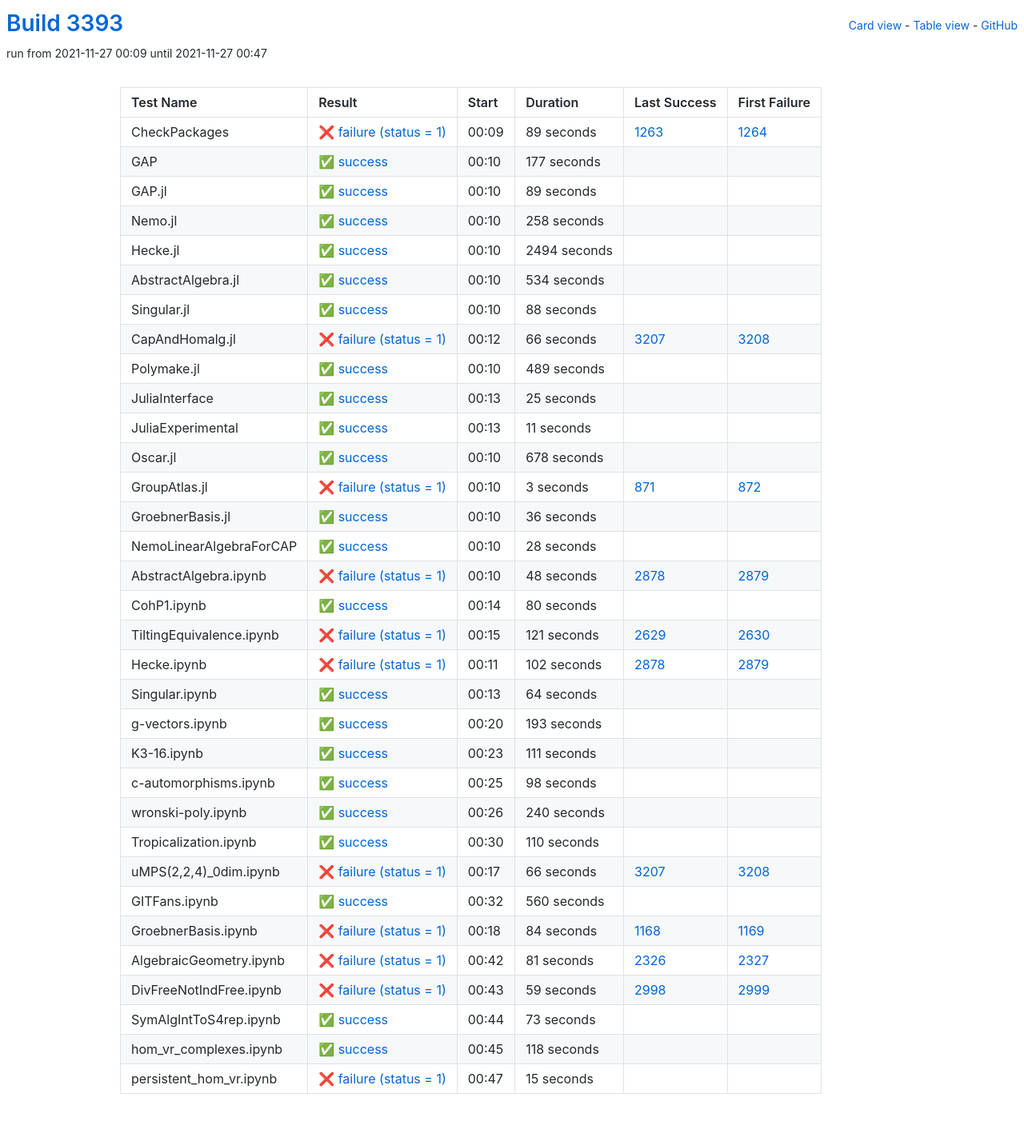
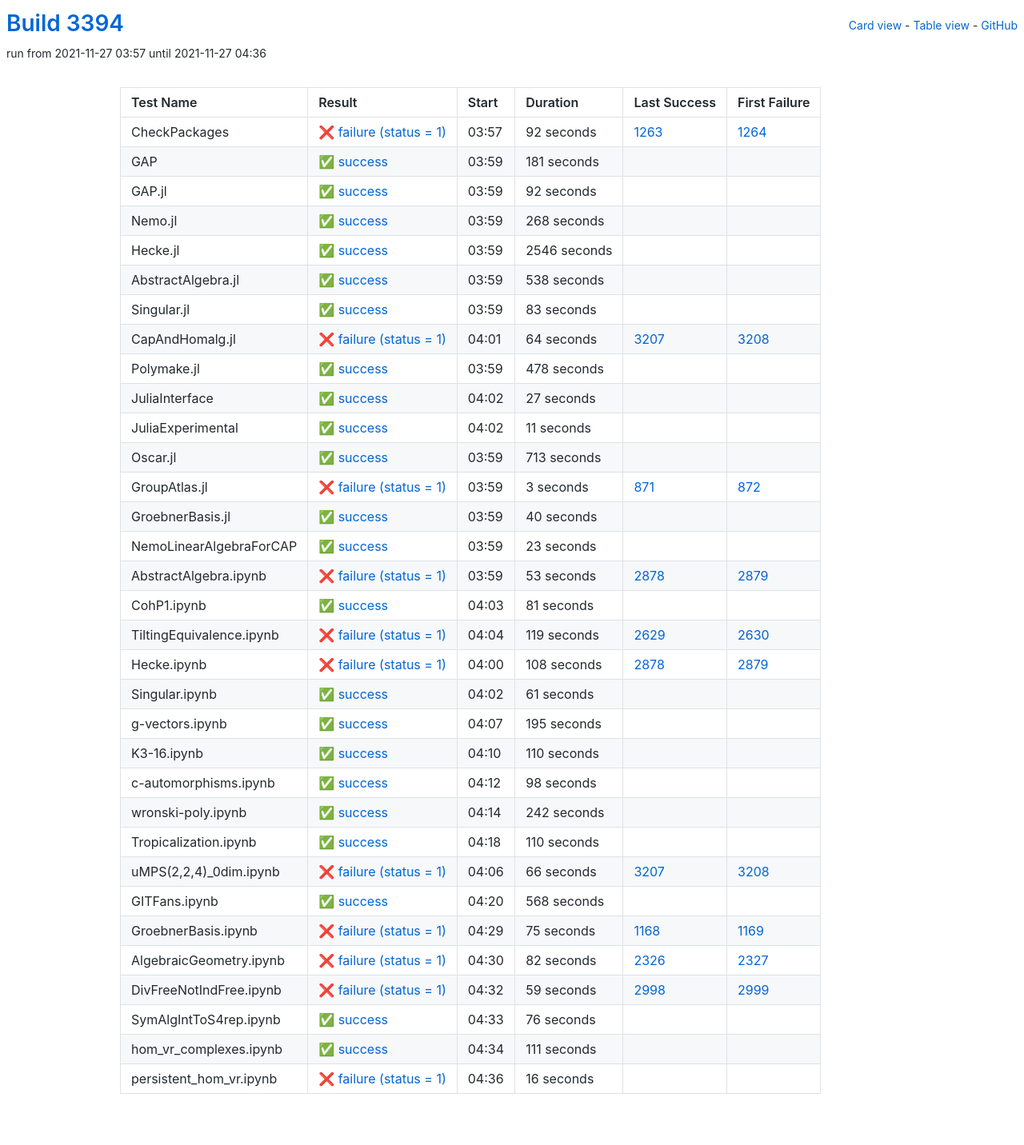
Before and after one commit to oscar-system/oscar-ci-status-stable, a Jekyll site: the page built from table.html, in a window 1280 px wide. Shown: the whole page at 80% size. Built offline with Jekyll 4.4.1, drawn with Linux system fonts in a browser that asks for light colours.

Commit message:
Build #3394

```diff
--- a/_data/ci.yml
+++ b/_data/ci.yml
@@ -1,6 +1,6 @@
 ---
-build: 3393
-build_url: https://oscarci.mathematik.uni-kl.de/job/oscar-stable/3393/
+build: 3394
+build_url: https://oscarci.mathematik.uni-kl.de/job/oscar-stable/3394/
 job: oscar-stable
 organization: oscar-system
 repo: oscar-ci-status-stable
@@ -8,128 +8,128 @@ repourl: https://github.com/oscar-system/oscar-ci-status-stable
 tests:
 - name: CheckPackages
   id: checkpackages
-  log: https://oscarci.mathematik.uni-kl.de/job/oscar-stable/3393/artifact/logs/build-3393/CheckPackages.log
-  start: 2021-11-27 00:09
+  log: https://oscarci.mathematik.uni-kl.de/job/oscar-stable/3394/artifact/logs/build-3394/CheckPackages.log
+  start: 2021-11-27 03:57
   success: false
   exitcode: 1
   status: failure
-  duration: 89
+  duration: 92
   last_success: 1263
   last_success_url: https://oscarci.mathematik.uni-kl.de/job/oscar-stable/1263/
   first_failure: 1264
   first_failure_url: https://oscarci.mathematik.uni-kl.de/job/oscar-stable/1264/
 - name: GAP
   id: gap
-  log: https://oscarci.mathematik.uni-kl.de/job/oscar-stable/3393/artifact/logs/build-3393/GAP.log
-  start: 2021-11-27 00:10
+  log: https://oscarci.mathematik.uni-kl.de/job/oscar-stable/3394/artifact/logs/build-3394/GAP.log
+  start: 2021-11-27 03:59
   success: true
   exitcode: 0
   status: success
-  duration: 177
+  duration: 181
   last_success: false
   last_success_url:
   first_failure: false
   first_failure_url:
 - name: GAP.jl
   id: gap-jl
-  log: https://oscarci.mathematik.uni-kl.de/job/oscar-stable/3393/artifact/logs/build-3393/GAP.jl.log
-  start: 2021-11-27 00:10
+  log: https://oscarci.mathematik.uni-kl.de/job/oscar-stable/3394/artifact/logs/build-3394/GAP.jl.log
+  start: 2021-11-27 03:59
   success: true
   exitcode: 0
   status: success
-  duration: 89
+  duration: 92
   last_success: false
   last_success_url:
   first_failure: false
   first_failure_url:
 - name: Nemo.jl
   id: nemo-jl
-  log: https://oscarci.mathematik.uni-kl.de/job/oscar-stable/3393/artifact/logs/build-3393/Nemo.jl.log
-  start: 2021-11-27 00:10
+  log: https://oscarci.mathematik.uni-kl.de/job/oscar-stable/3394/artifact/logs/build-3394/Nemo.jl.log
+  start: 2021-11-27 03:59
   success: true
   exitcode: 0
   status: success
-  duration: 258
+  duration: 268
   last_success: false
   last_success_url:
   first_failure: false
   first_failure_url:
 - name: Hecke.jl
   id: hecke-jl
-  log: https://oscarci.mathematik.uni-kl.de/job/oscar-stable/3393/artifact/logs/build-3393/Hecke.jl.log
-  start: 2021-11-27 00:10
+  log: https://oscarci.mathematik.uni-kl.de/job/oscar-stable/3394/artifact/logs/build-3394/Hecke.jl.log
+  start: 2021-11-27 03:59
   success: true
   exitcode: 0
   status: success
-  duration: 2494
+  duration: 2546
   last_success: false
   last_success_url:
   first_failure: false
   first_failure_url:
 - name: AbstractAlgebra.jl
   id: abstractalgebra-jl
-  log: https://oscarci.mathematik.uni-kl.de/job/oscar-stable/3393/artifact/logs/build-3393/AbstractAlgebra.jl.log
-  start: 2021-11-27 00:10
+  log: https://oscarci.mathematik.uni-kl.de/job/oscar-stable/3394/artifact/logs/build-3394/AbstractAlgebra.jl.log
+  start: 2021-11-27 03:59
   success: true
   exitcode: 0
   status: success
-  duration: 534
+  duration: 538
   last_success: false
   last_success_url:
   first_failure: false
   first_failure_url:
 - name: Singular.jl
   id: singular-jl
-  log: https://oscarci.mathematik.uni-kl.de/job/oscar-stable/3393/artifact/logs/build-3393/Singular.jl.log
-  start: 2021-11-27 00:10
+  log: https://oscarci.mathematik.uni-kl.de/job/oscar-stable/3394/artifact/logs/build-3394/Singular.jl.log
+  start: 2021-11-27 03:59
   success: true
   exitcode: 0
   status: success
-  duration: 88
+  duration: 83
   last_success: false
   last_success_url:
   first_failure: false
   first_failure_url:
 - name: CapAndHomalg.jl
   id: capandhomalg-jl
-  log: https://oscarci.mathematik.uni-kl.de/job/oscar-stable/3393/artifact/logs/build-3393/CapAndHomalg.jl.log
-  start: 2021-11-27 00:12
+  log: https://oscarci.mathematik.uni-kl.de/job/oscar-stable/3394/artifact/logs/build-3394/CapAndHomalg.jl.log
+  start: 2021-11-27 04:01
   success: false
   exitcode: 1
   status: failure
-  duration: 66
+  duration: 64
   last_success: 3207
   last_success_url: https://oscarci.mathematik.uni-kl.de/job/oscar-stable/3207/
   first_failure: 3208
   first_failure_url: https://oscarci.mathematik.uni-kl.de/job/oscar-stable/3208/
 - name: Polymake.jl
   id: polymake-jl
-  log: https://oscarci.mathematik.uni-kl.de/job/oscar-stable/3393/artifact/logs/build-3393/Polymake.jl.log
-  start: 2021-11-27 00:10
+  log: https://oscarci.mathematik.uni-kl.de/job/oscar-stable/3394/artifact/logs/build-3394/Polymake.jl.log
+  start: 2021-11-27 03:59
   success: true
   exitcode: 0
   status: success
-  duration: 489
+  duration: 478
   last_success: false
   last_success_url:
   first_failure: false
   first_failure_url:
 - name: JuliaInterface
   id: juliainterface
-  log: https://oscarci.mathematik.uni-kl.de/job/oscar-stable/3393/artifact/logs/build-3393/JuliaInterface.log
-  start: 2021-11-27 00:13
+  log: https://oscarci.mathematik.uni-kl.de/job/oscar-stable/3394/artifact/logs/build-3394/JuliaInterface.log
+  start: 2021-11-27 04:02
   success: true
   exitcode: 0
   status: success
-  duration: 25
+  duration: 27
   last_success: false
   last_success_url:
   first_failure: false
   first_failure_url:
 - name: JuliaExperimental
   id: juliaexperimental
-  log: https://oscarci.mathematik.uni-kl.de/job/oscar-stable/3393/artifact/logs/build-3393/JuliaExperimental.log
-  start: 2021-11-27 00:13
+  log: https://oscarci.mathematik.uni-kl.de/job/oscar-stable/3394/artifact/logs/build-3394/JuliaExperimental.log
+  start: 2021-11-27 04:02
   success: true
   exitcode: 0
   status: success
@@ -140,20 +140,20 @@ tests:
   first_failure_url:
 - name: Oscar.jl
   id: oscar-jl
-  log: https://oscarci.mathematik.uni-kl.de/job/oscar-stable/3393/artifact/logs/build-3393/Oscar.jl.log
-  start: 2021-11-27 00:10
+  log: https://oscarci.mathematik.uni-kl.de/job/oscar-stable/3394/artifact/logs/build-3394/Oscar.jl.log
+  start: 2021-11-27 03:59
   success: true
   exitcode: 0
   status: success
-  duration: 678
+  duration: 713
   last_success: false
   last_success_url:
   first_failure: false
   first_failure_url:
 - name: GroupAtlas.jl
   id: groupatlas-jl
-  log: https://oscarci.mathematik.uni-kl.de/job/oscar-stable/3393/artifact/logs/build-3393/GroupAtlas.jl.log
-  start: 2021-11-27 00:10
+  log: https://oscarci.mathematik.uni-kl.de/job/oscar-stable/3394/artifact/logs/build-3394/GroupAtlas.jl.log
+  start: 2021-11-27 03:59
   success: false
   exitcode: 1
   status: failure
@@ -164,116 +164,116 @@ tests:
   first_failure_url: https://oscarci.mathematik.uni-kl.de/job/oscar-stable/872/
 - name: GroebnerBasis.jl
   id: groebnerbasis-jl
-  log: https://oscarci.mathematik.uni-kl.de/job/oscar-stable/3393/artifact/logs/build-3393/GroebnerBasis.jl.log
-  start: 2021-11-27 00:10
+  log: https://oscarci.mathematik.uni-kl.de/job/oscar-stable/3394/artifact/logs/build-3394/GroebnerBasis.jl.log
+  start: 2021-11-27 03:59
   success: true
   exitcode: 0
   status: success
-  duration: 36
+  duration: 40
   last_success: false
   last_success_url:
   first_failure: false
   first_failure_url:
 - name: NemoLinearAlgebraForCAP
   id: nemolinearalgebraforcap
-  log: https://oscarci.mathematik.uni-kl.de/job/oscar-stable/3393/artifact/logs/build-3393/NemoLinearAlgebraForCAP.log
-  start: 2021-11-27 00:10
+  log: https://oscarci.mathematik.uni-kl.de/job/oscar-stable/3394/artifact/logs/build-3394/NemoLinearAlgebraForCAP.log
+  start: 2021-11-27 03:59
   success: true
   exitcode: 0
   status: success
-  duration: 28
+  duration: 23
   last_success: false
   last_success_url:
   first_failure: false
   first_failure_url:
 - name: AbstractAlgebra.ipynb
   id: abstractalgebra-ipynb
-  log: https://oscarci.mathematik.uni-kl.de/job/oscar-stable/3393/artifact/logs/build-3393/AbstractAlgebra.ipynb.log
-  start: 2021-11-27 00:10
+  log: https://oscarci.mathematik.uni-kl.de/job/oscar-stable/3394/artifact/logs/build-3394/AbstractAlgebra.ipynb.log
+  start: 2021-11-27 03:59
   success: false
   exitcode: 1
   status: failure
-  duration: 48
+  duration: 53
   last_success: 2878
   last_success_url: https://oscarci.mathematik.uni-kl.de/job/oscar-stable/2878/
   first_failure: 2879
   first_failure_url: https://oscarci.mathematik.uni-kl.de/job/oscar-stable/2879/
 - name: CohP1.ipynb
   id: cohp1-ipynb
-  log: https://oscarci.mathematik.uni-kl.de/job/oscar-stable/3393/artifact/logs/build-3393/CohP1.ipynb.log
-  start: 2021-11-27 00:14
+  log: https://oscarci.mathematik.uni-kl.de/job/oscar-stable/3394/artifact/logs/build-3394/CohP1.ipynb.log
+  start: 2021-11-27 04:03
   success: true
   exitcode: 0
   status: success
-  duration: 80
+  duration: 81
   last_success: false
   last_success_url:
   first_failure: false
   first_failure_url:
 - name: TiltingEquivalence.ipynb
   id: tiltingequivalence-ipynb
-  log: https://oscarci.mathematik.uni-kl.de/job/oscar-stable/3393/artifact/logs/build-3393/TiltingEquivalence.ipynb.log
-  start: 2021-11-27 00:15
+  log: https://oscarci.mathematik.uni-kl.de/job/oscar-stable/3394/artifact/logs/build-3394/TiltingEquivalence.ipynb.log
+  start: 2021-11-27 04:04
   success: false
   exitcode: 1
   status: failure
-  duration: 121
+  duration: 119
   last_success: 2629
   last_success_url: https://oscarci.mathematik.uni-kl.de/job/oscar-stable/2629/
   first_failure: 2630
   first_failure_url: https://oscarci.mathematik.uni-kl.de/job/oscar-stable/2630/
 - name: Hecke.ipynb
   id: hecke-ipynb
-  log: https://oscarci.mathematik.uni-kl.de/job/oscar-stable/3393/artifact/logs/build-3393/Hecke.ipynb.log
-  start: 2021-11-27 00:11
+  log: https://oscarci.mathematik.uni-kl.de/job/oscar-stable/3394/artifact/logs/build-3394/Hecke.ipynb.log
+  start: 2021-11-27 04:00
   success: false
   exitcode: 1
   status: failure
-  duration: 102
+  duration: 108
   last_success: 2878
   last_success_url: https://oscarci.mathematik.uni-kl.de/job/oscar-stable/2878/
   first_failure: 2879
   first_failure_url: https://oscarci.mathematik.uni-kl.de/job/oscar-stable/2879/
 - name: Singular.ipynb
   id: singular-ipynb
-  log: https://oscarci.mathematik.uni-kl.de/job/oscar-stable/3393/artifact/logs/build-3393/Singular.ipynb.log
-  start: 2021-11-27 00:13
+  log: https://oscarci.mathematik.uni-kl.de/job/oscar-stable/3394/artifact/logs/build-3394/Singular.ipynb.log
+  start: 2021-11-27 04:02
   success: true
   exitcode: 0
   status: success
-  duration: 64
+  duration: 61
   last_success: false
   last_success_url:
   first_failure: false
   first_failure_url:
 - name: g-vectors.ipynb
   id: g-vectors-ipynb
-  log: https://oscarci.mathematik.uni-kl.de/job/oscar-stable/3393/artifact/logs/build-3393/g-vectors.ipynb.log
-  start: 2021-11-27 00:20
+  log: https://oscarci.mathematik.uni-kl.de/job/oscar-stable/3394/artifact/logs/build-3394/g-vectors.ipynb.log
+  start: 2021-11-27 04:07
   success: true
   exitcode: 0
   status: success
-  duration: 193
+  duration: 195
   last_success: false
   last_success_url:
   first_failure: false
   first_failure_url:
 - name: K3-16.ipynb
   id: k3-16-ipynb
-  log: https://oscarci.mathematik.uni-kl.de/job/oscar-stable/3393/artifact/logs/build-3393/K3-16.ipynb.log
-  start: 2021-11-27 00:23
+  log: https://oscarci.mathematik.uni-kl.de/job/oscar-stable/3394/artifact/logs/build-3394/K3-16.ipynb.log
+  start: 2021-11-27 04:10
   success: true
   exitcode: 0
   status: success
-  duration: 111
+  duration: 110
   last_success: false
   last_success_url:
   first_failure: false
   first_failure_url:
 - name: c-automorphisms.ipynb
   id: c-automorphisms-ipynb
-  log: https://oscarci.mathematik.uni-kl.de/job/oscar-stable/3393/artifact/logs/build-3393/c-automorphisms.ipynb.log
-  start: 2021-11-27 00:25
+  log: https://oscarci.mathematik.uni-kl.de/job/oscar-stable/3394/artifact/logs/build-3394/c-automorphisms.ipynb.log
+  start: 2021-11-27 04:12
   success: true
   exitcode: 0
   status: success
@@ -284,20 +284,20 @@ tests:
   first_failure_url:
 - name: wronski-poly.ipynb
   id: wronski-poly-ipynb
-  log: https://oscarci.mathematik.uni-kl.de/job/oscar-stable/3393/artifact/logs/build-3393/wronski-poly.ipynb.log
-  start: 2021-11-27 00:26
+  log: https://oscarci.mathematik.uni-kl.de/job/oscar-stable/3394/artifact/logs/build-3394/wronski-poly.ipynb.log
+  start: 2021-11-27 04:14
   success: true
   exitcode: 0
   status: success
-  duration: 240
+  duration: 242
   last_success: false
   last_success_url:
   first_failure: false
   first_failure_url:
 - name: Tropicalization.ipynb
   id: tropicalization-ipynb
-  log: https://oscarci.mathematik.uni-kl.de/job/oscar-stable/3393/artifact/logs/build-3393/Tropicalization.ipynb.log
-  start: 2021-11-27 00:30
+  log: https://oscarci.mathematik.uni-kl.de/job/oscar-stable/3394/artifact/logs/build-3394/Tropicalization.ipynb.log
+  start: 2021-11-27 04:18
   success: true
   exitcode: 0
   status: success
@@ -308,8 +308,8 @@ tests:
   first_failure_url:
 - name: uMPS(2,2,4)_0dim.ipynb
   id: umps-2-2-4-0dim-ipynb
-  log: https://oscarci.mathematik.uni-kl.de/job/oscar-stable/3393/artifact/logs/build-3393/uMPS-2-2-4-_0dim.ipynb.log
-  start: 2021-11-27 00:17
+  log: https://oscarci.mathematik.uni-kl.de/job/oscar-stable/3394/artifact/logs/build-3394/uMPS-2-2-4-_0dim.ipynb.log
+  start: 2021-11-27 04:06
   success: false
   exitcode: 1
   status: failure
@@ -320,44 +320,44 @@ tests:
   first_failure_url: https://oscarci.mathematik.uni-kl.de/job/oscar-stable/3208/
 - name: GITFans.ipynb
   id: gitfans-ipynb
-  log: https://oscarci.mathematik.uni-kl.de/job/oscar-stable/3393/artifact/logs/build-3393/GITFans.ipynb.log
-  start: 2021-11-27 00:32
+  log: https://oscarci.mathematik.uni-kl.de/job/oscar-stable/3394/artifact/logs/build-3394/GITFans.ipynb.log
+  start: 2021-11-27 04:20
   success: true
   exitcode: 0
   status: success
-  duration: 560
+  duration: 568
   last_success: false
   last_success_url:
   first_failure: false
   first_failure_url:
 - name: GroebnerBasis.ipynb
   id: groebnerbasis-ipynb
-  log: https://oscarci.mathematik.uni-kl.de/job/oscar-stable/3393/artifact/logs/build-3393/GroebnerBasis.ipynb.log
-  start: 2021-11-27 00:18
+  log: https://oscarci.mathematik.uni-kl.de/job/oscar-stable/3394/artifact/logs/build-3394/GroebnerBasis.ipynb.log
+  start: 2021-11-27 04:29
   success: false
   exitcode: 1
   status: failure
-  duration: 84
+  duration: 75
   last_success: 1168
   last_success_url: https://oscarci.mathematik.uni-kl.de/job/oscar-stable/1168/
   first_failure: 1169
   first_failure_url: https://oscarci.mathematik.uni-kl.de/job/oscar-stable/1169/
 - name: AlgebraicGeometry.ipynb
   id: algebraicgeometry-ipynb
-  log: https://oscarci.mathematik.uni-kl.de/job/oscar-stable/3393/artifact/logs/build-3393/AlgebraicGeometry.ipynb.log
-  start: 2021-11-27 00:42
+  log: https://oscarci.mathematik.uni-kl.de/job/oscar-stable/3394/artifact/logs/build-3394/AlgebraicGeometry.ipynb.log
+  start: 2021-11-27 04:30
   success: false
   exitcode: 1
   status: failure
-  duration: 81
+  duration: 82
   last_success: 2326
   last_success_url: https://oscarci.mathematik.uni-kl.de/job/oscar-stable/2326/
   first_failure: 2327
   first_failure_url: https://oscarci.mathematik.uni-kl.de/job/oscar-stable/2327/
 - name: DivFreeNotIndFree.ipynb
   id: divfreenotindfree-ipynb
-  log: https://oscarci.mathematik.uni-kl.de/job/oscar-stable/3393/artifact/logs/build-3393/DivFreeNotIndFree.ipynb.log
-  start: 2021-11-27 00:43
+  log: https://oscarci.mathematik.uni-kl.de/job/oscar-stable/3394/artifact/logs/build-3394/DivFreeNotIndFree.ipynb.log
+  start: 2021-11-27 04:32
   success: false
   exitcode: 1
   status: failure
@@ -368,36 +368,36 @@ tests:
   first_failure_url: https://oscarci.mathematik.uni-kl.de/job/oscar-stable/2999/
 - name: SymAlgIntToS4rep.ipynb
   id: symalginttos4rep-ipynb
-  log: https://oscarci.mathematik.uni-kl.de/job/oscar-stable/3393/artifact/logs/build-3393/SymAlgIntToS4rep.ipynb.log
-  start: 2021-11-27 00:44
+  log: https://oscarci.mathematik.uni-kl.de/job/oscar-stable/3394/artifact/logs/build-3394/SymAlgIntToS4rep.ipynb.log
+  start: 2021-11-27 04:33
   success: true
   exitcode: 0
   status: success
-  duration: 73
+  duration: 76
   last_success: false
   last_success_url:
   first_failure: false
   first_failure_url:
 - name: hom_vr_complexes.ipynb
   id: hom-vr-complexes-ipynb
-  log: https://oscarci.mathematik.uni-kl.de/job/oscar-stable/3393/artifact/logs/build-3393/hom_vr_complexes.ipynb.log
-  start: 2021-11-27 00:45
+  log: https://oscarci.mathematik.uni-kl.de/job/oscar-stable/3394/artifact/logs/build-3394/hom_vr_complexes.ipynb.log
+  start: 2021-11-27 04:34
   success: true
   exitcode: 0
   status: success
-  duration: 118
+  duration: 111
   last_success: false
   last_success_url:
   first_failure: false
   first_failure_url:
 - name: persistent_hom_vr.ipynb
   id: persistent-hom-vr-ipynb
-  log: https://oscarci.mathematik.uni-kl.de/job/oscar-stable/3393/artifact/logs/build-3393/persistent_hom_vr.ipynb.log
-  start: 2021-11-27 00:47
+  log: https://oscarci.mathematik.uni-kl.de/job/oscar-stable/3394/artifact/logs/build-3394/persistent_hom_vr.ipynb.log
+  start: 2021-11-27 04:36
   success: false
   exitcode: 1
   status: failure
-  duration: 15
+  duration: 16
   last_success: false
   last_success_url:
   first_failure: false
```
Also changed, not shown: README.md.
